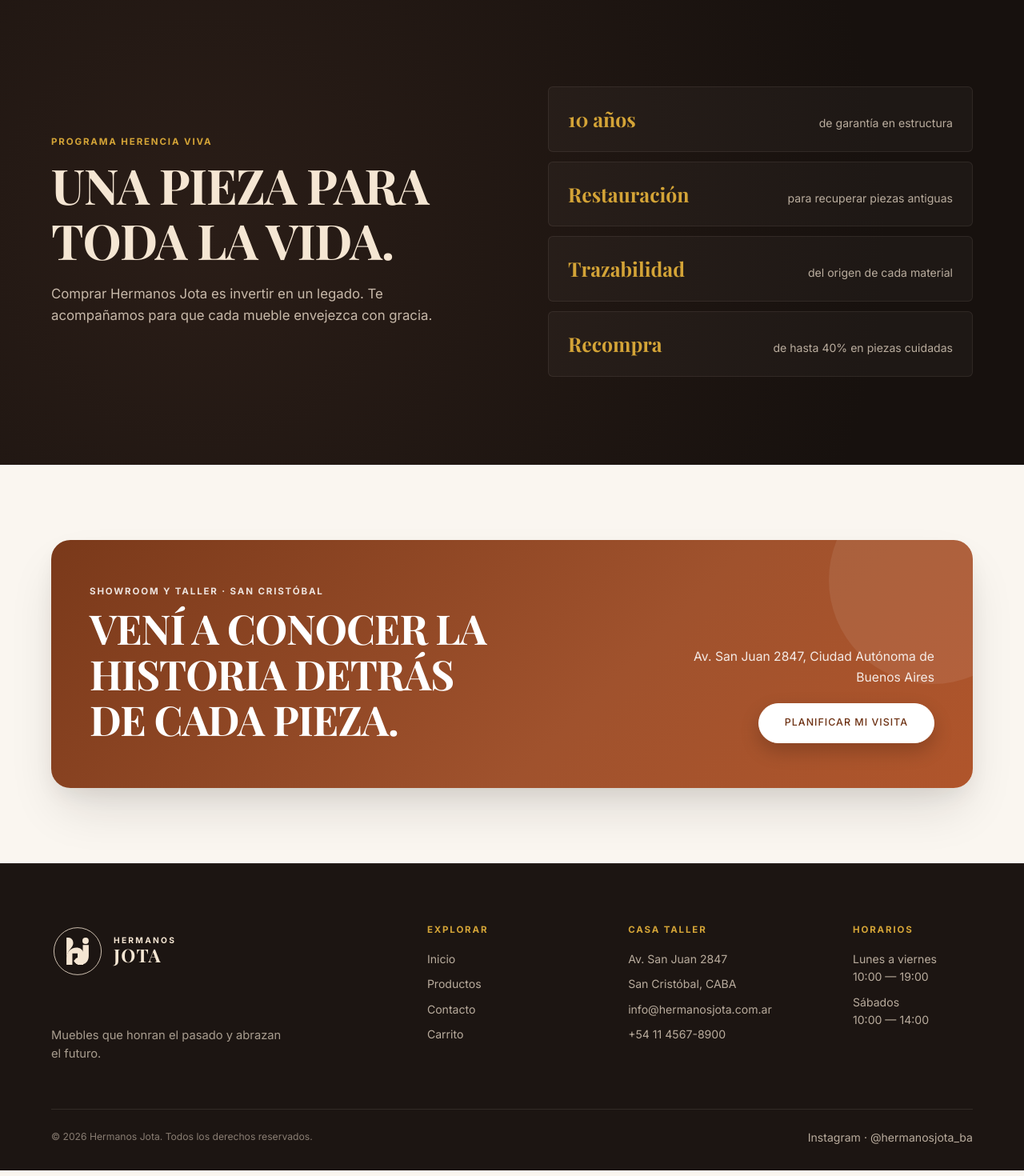
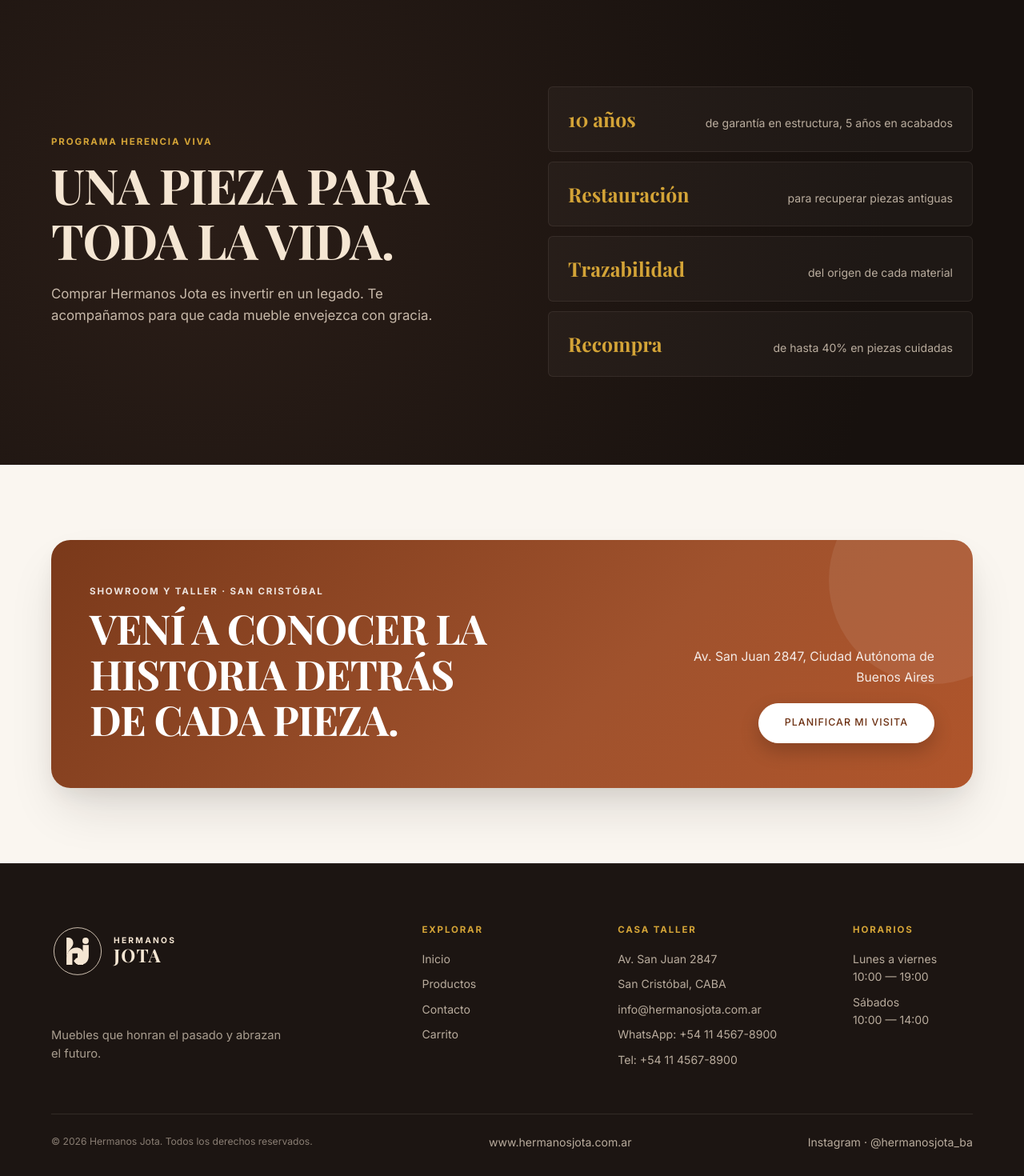
Before and after one commit to LucasTabacchi/muebleria-hermanos-jota, a React (Vite) app in the folder client/: page / in a window 1280 px wide. Shown: the part 2998-4468 px from the top of the page at 80% size. Built offline with nearby package versions, Linux system fonts and the light colour scheme; no server answers; a web font is replaced by a local one.

Commit message:
feat(contact): update showroom location, website, whatsapp link and full warranty info

```diff
--- a/client/src/components/Footer.jsx
+++ b/client/src/components/Footer.jsx
@@ -26,7 +26,10 @@
                     <p>Av. San Juan 2847</p>
                     <p>San Cristóbal, CABA</p>
                     <a href="mailto:info@hermanosjota.com.ar">info@hermanosjota.com.ar</a>
-                    <a href="tel:+541145678900">+54 11 4567-8900</a>
+                    <a href="https://wa.me/5491145678900" target="_blank" rel="noopener noreferrer">
+                        WhatsApp: +54 11 4567-8900
+                    </a>
+                    <a href="tel:+541145678900">Tel: +54 11 4567-8900</a>
                 </div>
                 <div>
                     <h3>Horarios</h3>
@@ -44,6 +47,9 @@
             </div>
             <div className="contenedor footer-copy">
                 <span>© 2026 Hermanos Jota. Todos los derechos reservados.</span>
+                <a href="https://www.hermanosjota.com.ar" target="_blank" rel="noopener noreferrer">
+                    www.hermanosjota.com.ar
+                </a>
                 <a
                     href="https://www.instagram.com/hermanosjota_ba"
                     target="_blank"
--- a/client/src/pages/ContactPage.jsx
+++ b/client/src/pages/ContactPage.jsx
@@ -28,9 +28,13 @@
                             <div className="dato-contacto">
                                 <strong>Showroom y taller</strong>
                                 <span>
+                                    Hermanos Jota — Casa Taller
+                                    <br />
                                     Av. San Juan 2847
                                     <br />
-                                    C1232AAB · San Cristóbal, CABA
+                                    C1232AAB — Barrio de San Cristóbal
+                                    <br />
+                                    Ciudad Autónoma de Buenos Aires, Argentina
                                 </span>
                             </div>
                             <div className="dato-contacto">
@@ -42,14 +46,28 @@
                                 </span>
                             </div>
                             <div className="dato-contacto">
-                                <strong>Contacto directo</strong>
+                                <strong>Contacto digital</strong>
+                                <a
+                                    href="https://www.hermanosjota.com.ar"
+                                    target="_blank"
+                                    rel="noopener noreferrer"
+                                >
+                                    www.hermanosjota.com.ar
+                                </a>
                                 <a href="mailto:info@hermanosjota.com.ar">
                                     info@hermanosjota.com.ar
                                 </a>
                                 <a href="mailto:ventas@hermanosjota.com.ar">
                                     ventas@hermanosjota.com.ar
                                 </a>
-                                <a href="tel:+541145678900">+54 11 4567-8900</a>
+                                <a
+                                    href="https://wa.me/5491145678900"
+                                    target="_blank"
+                                    rel="noopener noreferrer"
+                                >
+                                    WhatsApp: +54 11 4567-8900
+                                </a>
+                                <a href="tel:+541145678900">Tel: +54 11 4567-8900</a>
                             </div>
                             <div className="dato-contacto">
                                 <strong>Instagram</strong>
--- a/client/src/pages/HomePage.jsx
+++ b/client/src/pages/HomePage.jsx
@@ -201,7 +201,7 @@
                     <div className="herencia-lista">
                         <div>
                             <strong>10 años</strong>
-                            <span>de garantía en estructura</span>
+                            <span>de garantía en estructura, 5 años en acabados</span>
                         </div>
                         <div>
                             <strong>Restauración</strong>
--- a/client/src/pages/ProductPage.jsx
+++ b/client/src/pages/ProductPage.jsx
@@ -16,7 +16,7 @@
                 <div className="contenedor confianza-lista">
                     <div>
                         <strong>10 años</strong>
-                        <span>de garantía en estructura</span>
+                        <span>de garantía en estructura, 5 años en acabados</span>
                     </div>
                     <div>
                         <strong>Materiales trazables</strong>
```
Also changed, not shown: 2 other files (tests, documents, lock files or other folders).
